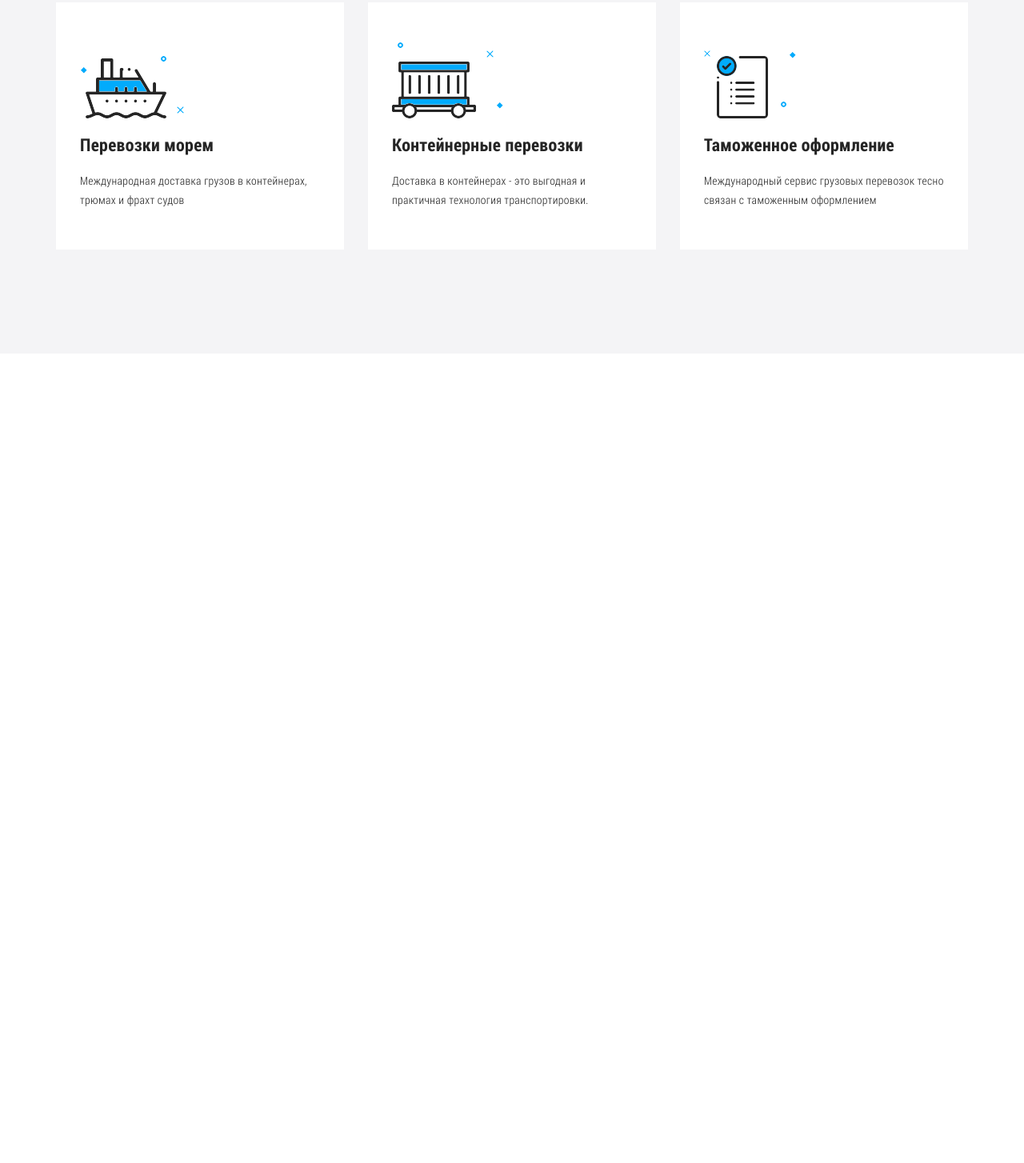
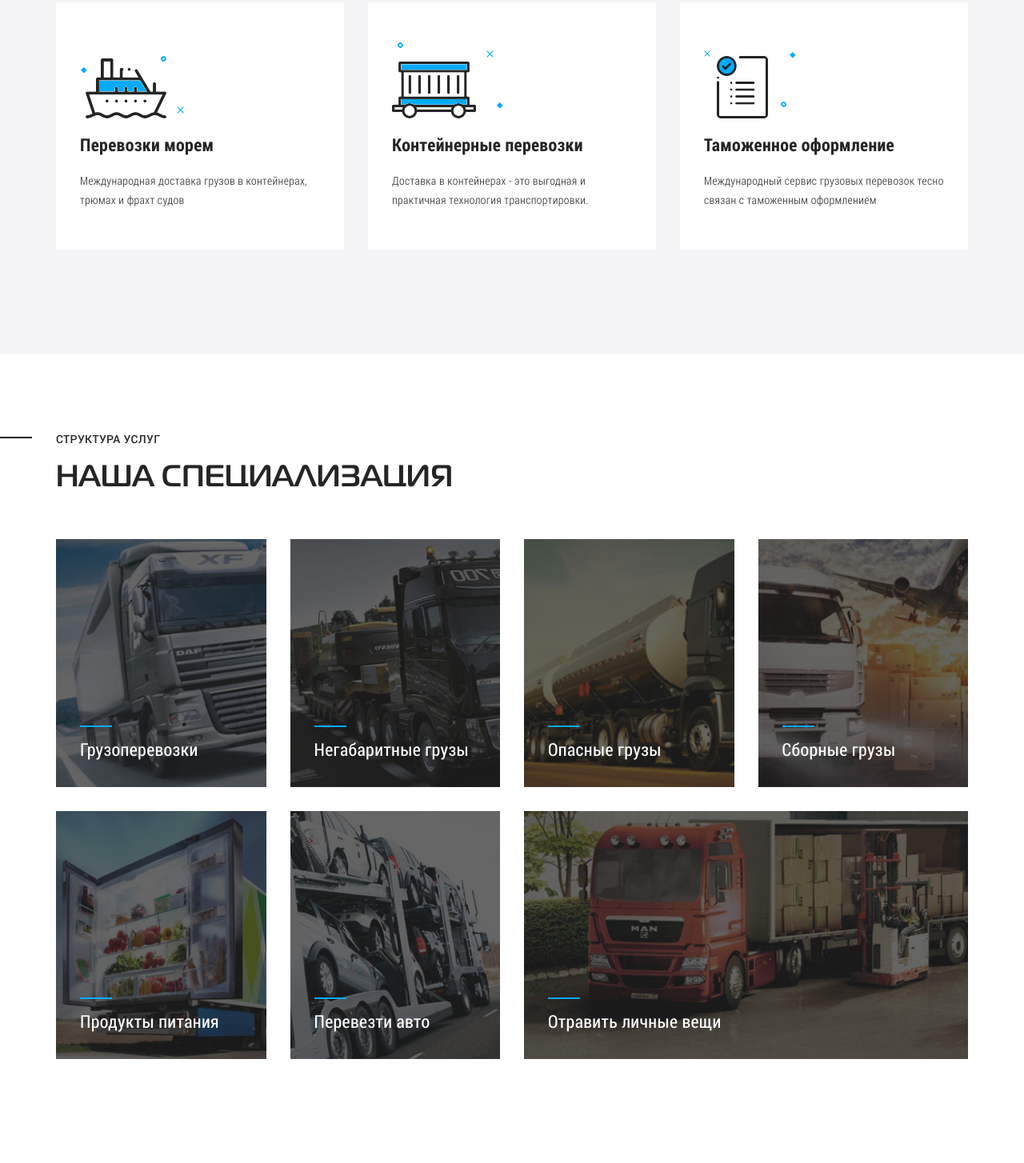
Before and after one commit to AlexKobiliansky/logistic, a website: page app/index.html in a window 1280 px wide. Shown: the part 2068-3522 px from the top of the page at 80% size. Before the commit the page ends 2510 px from the top, so only its background shows below. Drawn offline with Linux system fonts and the light colour scheme.

Commit message:
section spec complete

```diff
--- a/app/index.html
+++ b/app/index.html
@@ -251,11 +251,101 @@
 					</div>
 					<!-- /service-item -->
 				</div>
-
 			</div>
 		</div>
 	</section>
 	<!-- ======= SECTION SERVICES END ======= -->
+
+	<!-- ======= SECTION SPEC START ======= -->
+	<section class="s-spec">
+		<div class="container">
+			<div class="section-pretitle">Структура услуг</div>
+			<h2 class="section-title">Наша специализация</h2>
+			<div class="spec-wrap">
+				<div class="row">
+					<!-- spec-item -->
+					<div class="col-md-6 col-lg-3">
+						<div class="spec-item" style="background-image: url('img/serv-img-1.jpg');">
+							<div class="spec-item-content">
+								<div class="spec-item-title">Грузоперевозки</div>
+								<a href="#0">Подробнее</a>
+							</div>
+						</div>
+					</div>
+					<!-- /spec-item -->
+
+					<!-- spec-item -->
+					<div class="col-md-6 col-lg-3">
+						<div class="spec-item" style="background-image: url('img/serv-img-2.jpg');">
+							<div class="spec-item-content">
+								<div class="spec-item-title">Негабаритные грузы</div>
+								<a href="#0">Подробнее</a>
+							</div>
+						</div>
+					</div>
+					<!-- /spec-item -->
+
+					<!-- spec-item -->
+					<div class="col-md-6 col-lg-3">
+						<div class="spec-item" style="background-image: url('img/serv-img-3.jpg');">
+							<div class="spec-item-content">
+								<div class="spec-item-title">Опасные грузы</div>
+								<a href="#0">Подробнее</a>
+							</div>
+						</div>
+					</div>
+					<!-- /spec-item -->
+
+					<!-- spec-item -->
+					<div class="col-md-6 col-lg-3">
+						<div class="spec-item" style="background-image: url('img/serv-img-4.jpg');">
+							<div class="spec-item-content">
+								<div class="spec-item-title">Сборные грузы</div>
+								<a href="#0">Подробнее</a>
+							</div>
+						</div>
+					</div>
+					<!-- /spec-item -->
+
+					<!-- spec-item -->
+					<div class="col-md-6 col-lg-3">
+						<div class="spec-item" style="background-image: url('img/serv-img-5.jpg');">
+							<div class="spec-item-content">
+								<div class="spec-item-title">Продукты питания</div>
+								<a href="#0">Подробнее</a>
+							</div>
+						</div>
+					</div>
+					<!-- /spec-item -->
+
+					<!-- spec-item -->
+					<div class="col-md-6 col-lg-3">
+						<div class="spec-item" style="background-image: url('img/serv-img-6.jpg');">
+							<div class="spec-item-content">
+								<div class="spec-item-title">Перевезти авто</div>
+								<a href="#0">Подробнее</a>
+							</div>
+						</div>
+					</div>
+					<!-- /spec-item -->
+
+					<!-- spec-item -->
+					<div class="col-lg-6">
+						<div class="spec-item" style="background-image: url('img/serv-img-7.jpg');">
+							<div class="spec-item-content">
+								<div class="spec-item-title">Отравить личные вещи</div>
+								<a href="#0">Подробнее</a>
+							</div>
+						</div>
+					</div>
+					<!-- /spec-item -->
+
+
+				</div>
+			</div>
+		</div>
+	</section>
+	<!-- ======= SECTION SPEC END ======= -->
 
 </div><!-- /page-wrapper -->
 
--- /dev/null
+++ b/app/sass/layout/_s-spec.sass
@@ -0,0 +1,76 @@
+.spec-wrap
+  margin-top: 50px
+
+
+.spec-item
+  height: 310px
+  +bg-cover
+  position: relative
+  color: #fff
+  overflow: hidden
+  margin-bottom: 30px
+  &-content
+    position: absolute
+    width: 100%
+    height: 100%
+    padding: 30px
+    top: 220px
+    z-index: 2
+    +mt(.5s)
+  &:before
+    content: ''
+    position: absolute
+    left: 0
+    right: 0
+    top: 0
+    bottom: 0
+    background: linear-gradient(to top, #157eb2 0, rgba(#000, .4) 100%)
+    +mt(.5s)
+    opacity: 0
+  &-title
+    font-size: 22px
+    position: relative
+    line-height: 1.2
+    margin-bottom: 20px
+    &:before
+      content: ''
+      position: absolute
+      width: 40px
+      height: 2px
+      background-color: $accent
+      top: -17px
+      left: 0
+      opacity: 1
+      +mt(.5s)
+  a
+    font-size: 16px
+    text-transform: uppercase
+    font-weight: 700
+    color: #fff
+    line-height: 1
+    position: relative
+    +mt(.5s)
+    opacity: 0
+    &:after
+      content: ''
+      position: absolute
+      width: 100%
+      height: 2px
+      background-color: #fff
+      bottom: -2px
+      left: 0
+      +mt(.3s)
+      opacity: 0
+    &:hover
+      &:after
+        opacity: 1
+  &:hover
+    &:before
+      opacity: 1
+    .spec-item-content
+      top: 150px
+    .spec-item-title
+      &:before
+        opacity: 0
+    a
+      opacity: 1
--- a/app/sass/main.sass
+++ b/app/sass/main.sass
@@ -9,6 +9,7 @@
 @import layout/s-intro
 @import layout/s-about
 @import layout/s-services
+@import layout/s-spec
 @import layout/footer
 
 
```
Also changed, not shown: app/css/main.min.css, app/img/serv-img-1.jpg (added), app/img/serv-img-2.jpg (added), app/img/serv-img-3.jpg (added), app/img/serv-img-4.jpg (added), app/img/serv-img-5.jpg (added), app/img/serv-img-6.jpg (added), app/img/serv-img-7.jpg (added).
